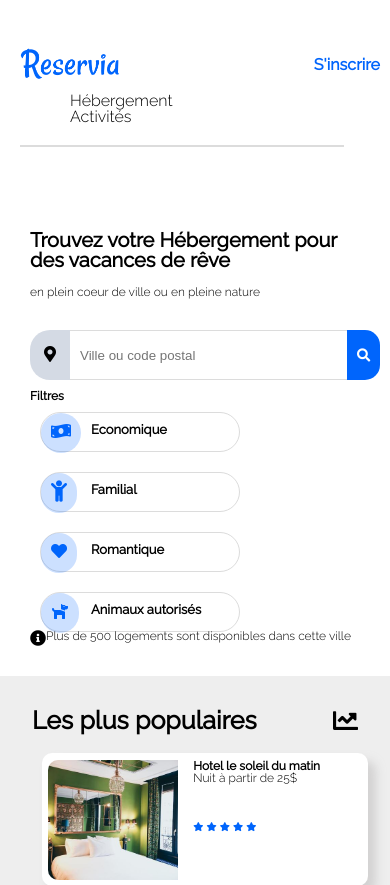
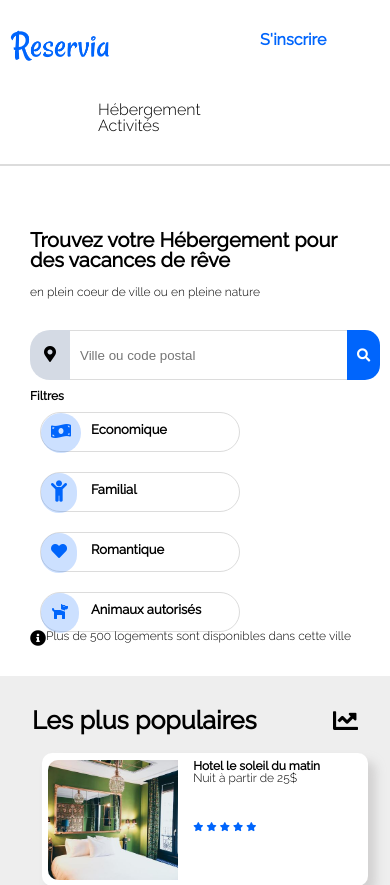
Before and after one commit to OlivierZoungrana/OlivierZoungrana_2_01042021, a plain HTML site: page index.html in a window 390 px wide. Shown: the top 885 px of the page. Drawn offline with Linux system fonts and the light colour scheme.

Commit message:
version finale

```diff
--- a/style.css
+++ b/style.css
@@ -50,25 +50,30 @@ h2, h3, h4{
  /* header */
  header{
 
-    display: flex;
-    width: 100%;
-    height: 100px;
-    justify-content: space-between;
-    align-items: center;
+     display: grid;
+     grid-template-columns: 1fr 3fr 1fr;
+     grid-template-rows: 1fr;
+     grid-template-areas: "logo menu bouton";
+     height: 100px;
+     position: relative;
+     top: 12px;
+
 
 }
 
 .nav ul li{
 
-    display: inline-block;
+  display: inline-block;
 
 }
 .nav ul li a{
+
     color:black;
     text-decoration: none;
     margin: 30px;
     padding: 38px;
     font-family: 'Raleway', sans-serif;
+
 
 }
 
@@ -79,16 +84,27 @@ h2, h3, h4{
     font-weight: 100;
 }
 
+.nav{
+    grid-area: menu;
+    padding: 30px;
+}
+
 
 .nav3{
+    grid-area: bouton;
     position: relative;
-    right: 110px;
+    top: 30px;
     color: #0065FC;
+
 }
 
 .logo{
+    grid-area: logo;
+    width: 100px;
+    position: relative;
+    top: 10px;
 
-    width: 100px;
+
 }
 /* general  */
 h2,h3,h4,h5,p, a{
@@ -554,50 +570,50 @@ footer a{
 
 
    header{
-    position: relative;
-    width: 100%;
-    height: 100px;
-    justify-content: space-between;
-    align-items: center;
-    margin-left: 20px;
+
+    display: grid;
+    grid-template-columns: 1fr 1fr 1fr;
+    grid-template-rows: 1fr 1fr;
+    grid-template-areas: "logo empty bouton"
+    "menu menu menu";
+
 }
 
 
 
    .nav3{
-       position: relative;
-       left: -30px;
-       top: 15px;
+
+
+    grid-area: bouton;
+    position: relative;
+    color: #0065FC;
+    top: 20px;
+    right: 0px;
+
 
    }
 
 .nav{
+
+    grid-area: menu;
     position: relative;
-    top: 70px;
+    top: 10px;
     width: 100%;
-    display: flex;
-    justify-content: space-between;
     border-bottom: 2px solid gainsboro;
-    padding-bottom: 20px;
 }
 
-.nav1{
-    width: 50%;
-}
+
 
 .nav ul li{
-
     display: inline-block;
-
 
 }
 .nav ul li a{
     color:black;
     text-decoration: none;
     margin: 30px;
-    padding: 20px;
-    padding-top: 35px;
     font-family: 'Raleway', sans-serif;
+
 
 }
 
@@ -608,13 +624,17 @@ footer a{
     color:#0065FC;
     font-weight: 100;
     border-top: none;
+    padding-bottom: 30px;
+
 }
 
 .logo{
-    position: absolute;
+
+
+    grid-area: logo;
     width: 100px;
-    top: 40px;
-
+    position: relative;
+    margin-left: 10px;
 }
 /* general  */
 h2,h3,h4,h5,p, a{
```
